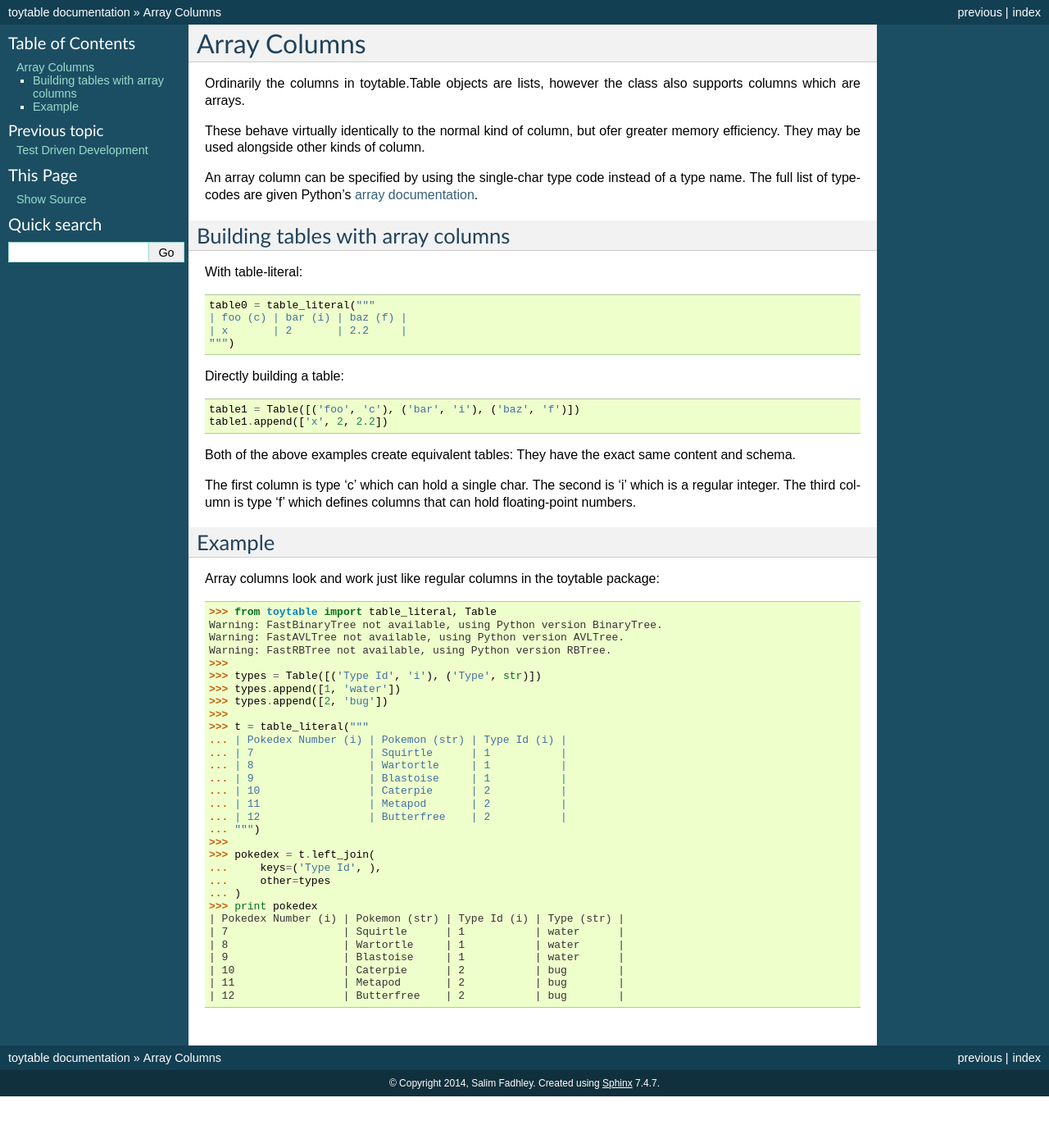
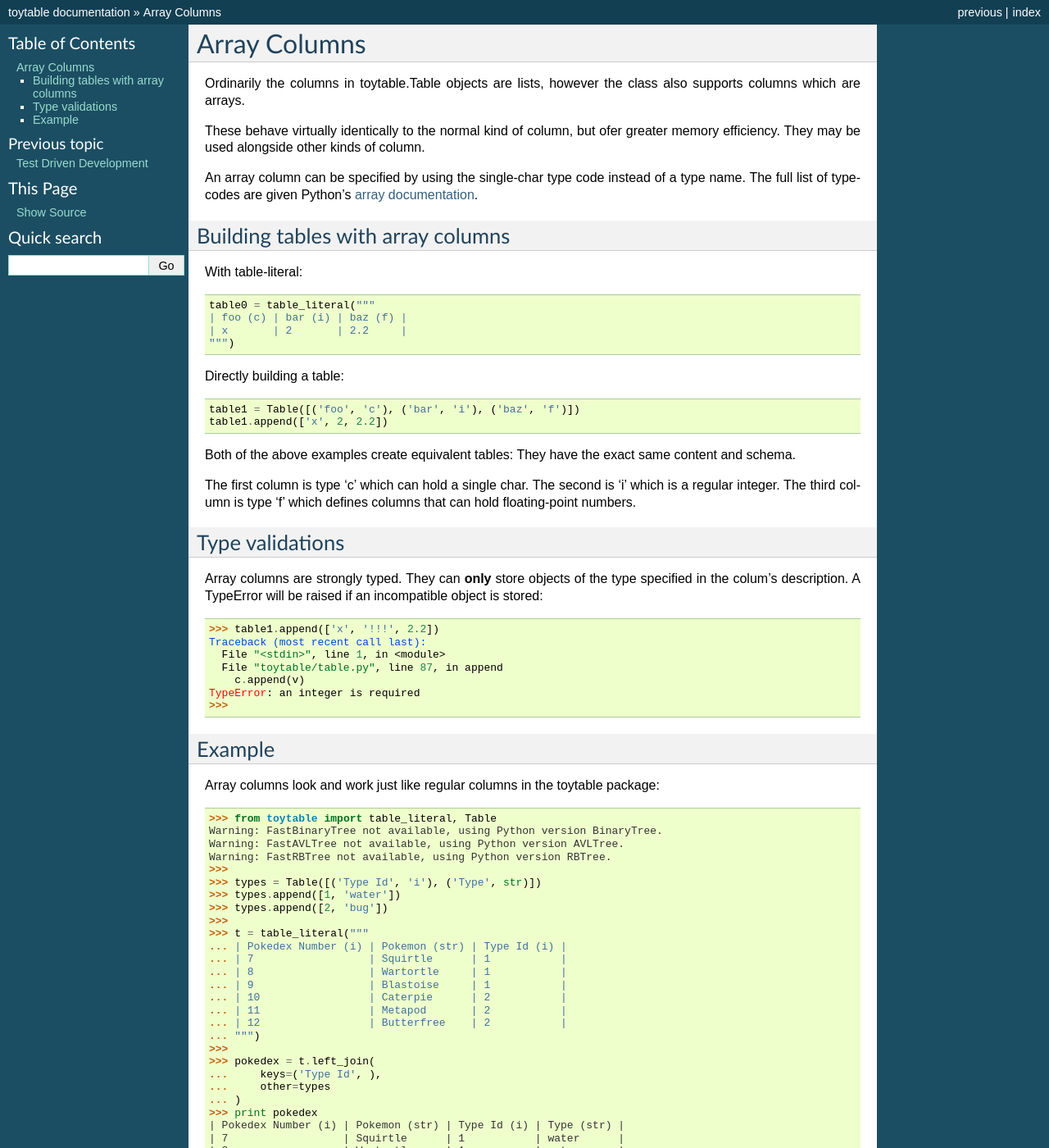
Before and after one commit to salimfadhley/toytable, a Sphinx documentation site: the page built from doc/source/array_columns.rst, in a window 1280 px wide and 1400 px high. Shown: the whole window at 82% size. Built offline with Sphinx 7.4.7, drawn with Linux system fonts in a browser that asks for light colours; the version number could not be read and is left out.

```diff
--- a/doc/source/array_columns.rst
+++ b/doc/source/array_columns.rst
@@ -27,6 +27,19 @@
 Both of the above examples create equivalent tables: They have the exact same content and schema.
 
 The first column is type 'c' which can hold a single char. The second is 'i' which is a regular integer. The third column is type 'f' which defines columns that can hold floating-point numbers.
+
+Type validations
+----------------
+
+Array columns are strongly typed. They can **only** store objects of the type specified in the colum's description. A TypeError will be raised if an incompatible object is stored::
+
+    >>> table1.append(['x', '!!!', 2.2])
+    Traceback (most recent call last):
+      File "<stdin>", line 1, in <module>
+      File "toytable/table.py", line 87, in append
+        c.append(v)
+    TypeError: an integer is required
+    >>>
 
 Example
 -------
--- a/doc/source/tdd.rst
+++ b/doc/source/tdd.rst
@@ -1,7 +1,7 @@
 Test Driven Development
 -----------------------
 
-Toytable provides a testing mixin called TableTestMixin which can be used
+Toytable provides a testing mixin called **TableTestMixin** which can be used
 to provide more helpful table output::
 
     import unittest
```
Also changed, not shown: 1 other file.
